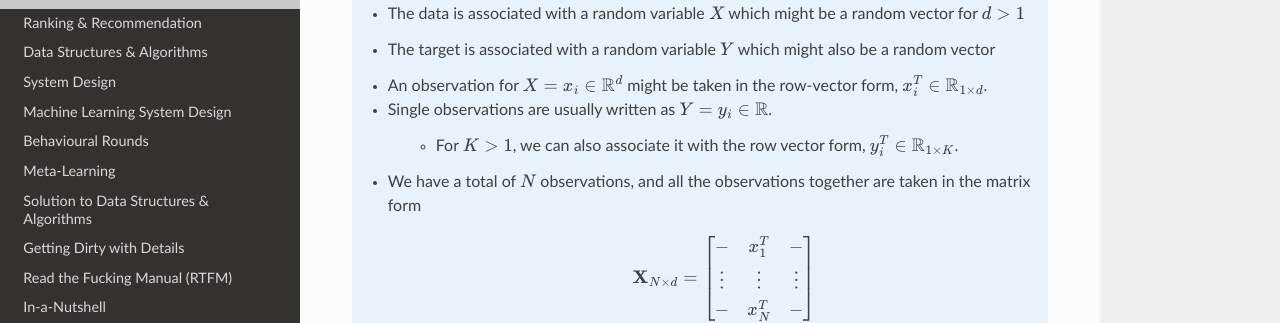
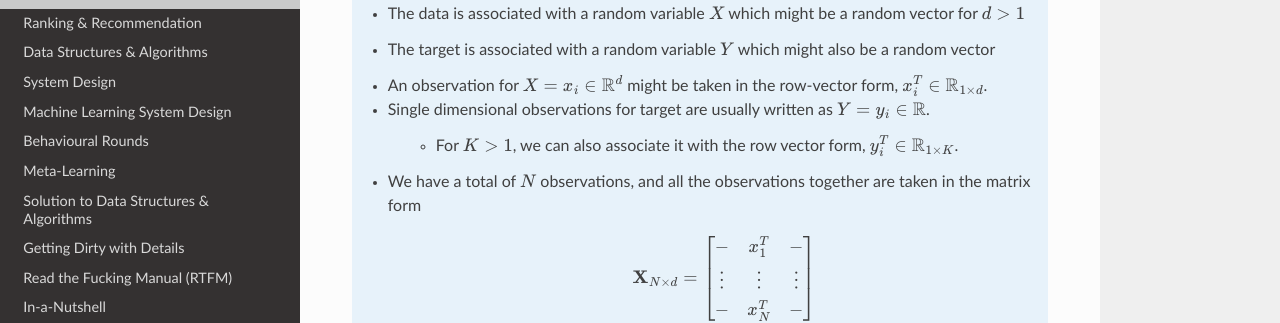
Before and after one commit to uselesstechjunks/leetcode, a Sphinx documentation site: the page built from docs/source/ml/basics.rst, in a window 1280 px wide and 1351 px high. Shown: the part 327-650 px from the top of the window. Built offline with Sphinx 7.4.7 and the Read the Docs theme 2.0.0, drawn with Linux system fonts in a browser that asks for light colours.

Commit message:
Update basics.rst

```diff
--- a/docs/source/ml/basics.rst
+++ b/docs/source/ml/basics.rst
@@ -16,7 +16,7 @@ Notation
 
 		.. math:`Y=(Y_1,\cdots,Y_K)
 	* An observation for :math:`X=x_i\in\mathbb{R}^d` might be taken in the row-vector form, :math:`x_i^T\in\mathbb{R}_{1\times d}`.
-	* Single observations are usually written as :math:`Y=y_i\in\mathbb{R}`.
+	* Single dimensional observations for target are usually written as :math:`Y=y_i\in\mathbb{R}`.
 
 		* For :math:`K> 1`, we can also associate it with the row vector form, :math:`y_i^T\in\mathbb{R}_{1\times K}`.
 	* We have a total of :math:`N` observations, and all the observations together are taken in the matrix form
```
